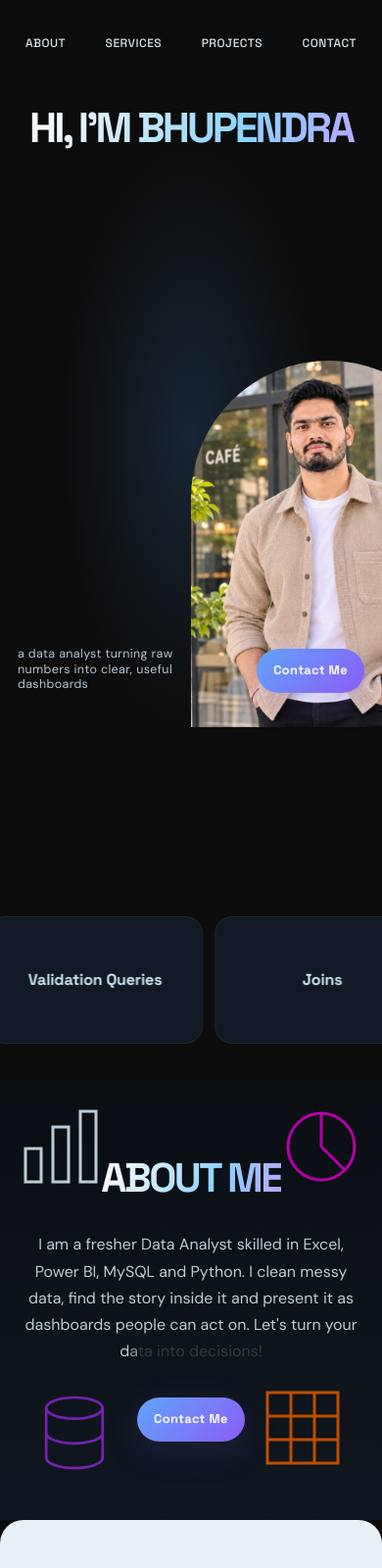
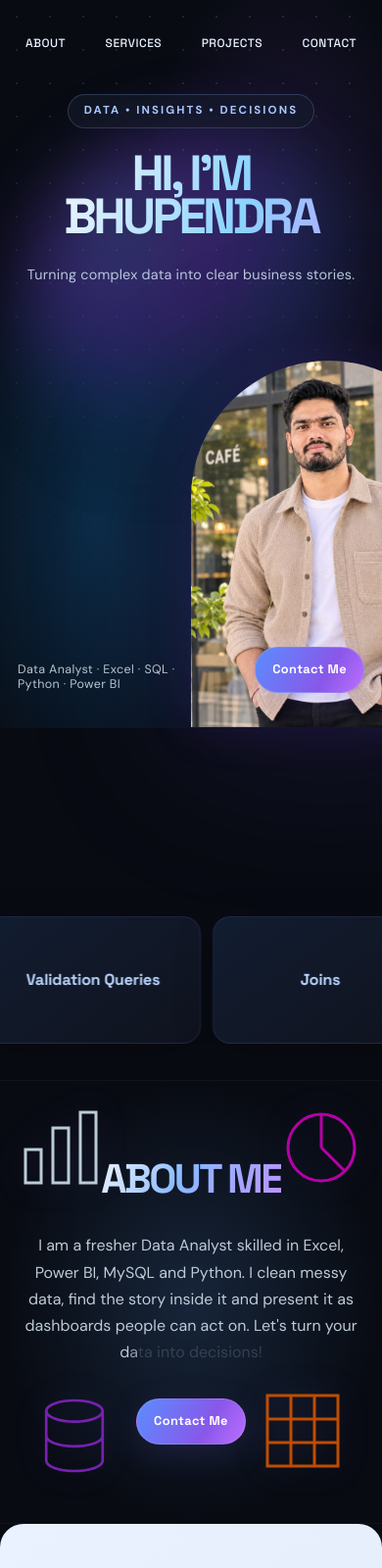
Before and after one commit to bhupendra272003/Portfolio, a plain HTML site: page index.html in a window 390 px wide. Shown: the top 1600 px of the page at 98% size. Drawn offline with Linux system fonts and the light colour scheme.

Commit message:
Redesign portfolio with gradient editorial visual direction

```diff
--- a/index.html
+++ b/index.html
@@ -89,13 +89,43 @@ footer{padding:70px 24px;background:#0d131a;color:#c3d0da;border-top:1px solid #
 @media(max-width:900px){.stack{grid-template-columns:1fr;max-width:760px}.hero{min-height:600px}}
 @media(max-width:640px){.hero{min-height:650px;height:88svh;padding:0 18px}nav{font-size:.75rem;gap:2px}nav a{padding:7px 8px}.hero h1{white-space:normal;font-size:clamp(2.2rem,11vw,4rem);margin-top:50px}.portrait{width:72vw;max-width:330px}.bar{align-items:flex-end;gap:12px}.bar p{max-width:48%;font-size:.78rem}.cbtn{padding:12px 17px}.tile{width:220px;height:130px;font-size:1rem}.mq{padding:50px 0 25px}.about{min-height:auto;padding:80px 22px}.dec{opacity:.25}.svc,.pj{border-radius:24px 24px 0 0}.it{gap:15px}.it h3{font-size:1.1rem}.it p{font-size:.9rem}.pj{padding:65px 14px}.card{padding:16px;border-radius:20px}.top{align-items:flex-start}.top .num{font-size:2rem}.nm{font-size:1rem}.lbtn{padding:8px 12px}.chips{gap:5px}.chips span{font-size:.68rem;padding:3px 8px}.imgs{gap:7px}.c1{gap:7px;width:42%}.a{height:100px}.b{height:125px}.c{height:232px}}
 @media(prefers-reduced-motion:reduce){html{scroll-behavior:auto}.card:hover{transform:none!important}}
+
+/* Gradient editorial-inspired portfolio refresh */
+body{background:#080b12;color:#eaf2ff}
+main{background:#080b12}
+.hero{isolation:isolate;position:relative;background:radial-gradient(ellipse at 75% 30%,#35215c88 0,transparent 36%),radial-gradient(ellipse at 25% 72%,#0e477488 0,transparent 42%),#080b12}
+.hero:before{content:"";position:absolute;z-index:-1;width:min(58vw,760px);aspect-ratio:1;left:50%;top:42%;transform:translate(-50%,-50%);border-radius:50%;background:radial-gradient(circle at 30% 30%,#6c8bff 0,#7b3ce2 26%,#143f72 52%,transparent 72%);filter:blur(45px);opacity:.36;animation:orbPulse 9s ease-in-out infinite alternate}
+.hero:after{content:"";position:absolute;z-index:-1;inset:0;opacity:.14;background-image:radial-gradient(#a7c8ff 1px,transparent 1px);background-size:34px 34px;mask-image:linear-gradient(to bottom,black,transparent 90%)}
+@keyframes orbPulse{from{transform:translate(-52%,-48%) scale(.92)}to{transform:translate(-48%,-52%) scale(1.08)}}
+.hero-copy{position:relative;z-index:5;margin-top:clamp(38px,7vh,80px);text-align:center}
+.eyebrow{display:inline-block;border:1px solid #9eb5ff38;background:#151b2b99;border-radius:999px;padding:7px 16px;color:#a9c8ff;font-size:.72rem;font-weight:700;letter-spacing:.18em}
+.hero h1{margin-top:24px;white-space:normal;text-align:center;font-size:clamp(3.4rem,10.4vw,10rem);line-height:.88}
+.hero-sub{margin:20px auto 0;color:#bac7db;font-size:clamp(.9rem,1.5vw,1.15rem);letter-spacing:.015em}
+.portrait{filter:drop-shadow(0 22px 80px #6744ca2b)}
+.mono{background:linear-gradient(145deg,#1c2740,#12182a);border-color:#9cbaff33;box-shadow:0 0 50px #8354ff20}
+.cbtn{background:linear-gradient(120deg,#5b8dff,#8957e9 65%,#bc70ff);border:1px solid #ffffff22}
+.mq{position:relative}.row .tile{background:linear-gradient(145deg,#121d31,#10131e)!important;border-color:#829fff20;color:#bcd7ff;box-shadow:0 10px 40px #0003}
+.about{background:radial-gradient(ellipse at 50% 50%,#17253a,#080b12 70%);border-block:1px solid #ffffff08}
+.about .h2{background:linear-gradient(120deg,#eff5ff,#89b9ff 45%,#bd94ff);background-clip:text}
+.dec svg{filter:drop-shadow(0 0 16px #7e77ff30)}
+.svc{background:linear-gradient(140deg,#eaf2ff,#dce5f4);color:#121a28}
+.svc .h2{color:#121a28}
+.it{border-color:#17253a18}.num{color:#617a9a}
+.pj{background:radial-gradient(ellipse at 20% 0%,#172139,#080b12 55%);border-top:1px solid #ffffff08}
+.card{background:linear-gradient(145deg,#141d2d,#0d121d);border-color:#263a56;box-shadow:0 18px 70px #0002}
+.card:hover{border-color:#779cff;box-shadow:0 20px 80px #617cff15}
+.chips span{background:#172337;border-color:#304560;color:#c5d8f2}
+.ph{background:linear-gradient(145deg,#1d3451,#151c2d);outline:1px solid #ffffff08}
+footer{background:radial-gradient(ellipse at 50% 0%,#17213a,#080b12 70%);border-color:#26344a}
+@media(max-width:640px){.hero-copy{margin-top:35px}.hero h1{font-size:clamp(3rem,13vw,5rem)}.hero:before{width:88vw;filter:blur(32px)}}
+@media(prefers-reduced-motion:reduce){.hero:before{animation:none}}
 </style></head><body><main>
 
 <section class="hero" id="top">
 <nav class="fi" style="--y:-20px"><a href="#about">About</a><a href="#services">Services</a><a href="#projects">Projects</a><a href="#contact">Contact</a></nav>
-<div class="fi" style="--y:40px;--d:.15s;overflow:hidden"><h1 class="hh">Hi, i&apos;m bhupendra</h1></div>
+<div class="hero-copy fi" style="--y:40px;--d:.15s;overflow:hidden"><span class="eyebrow">DATA • INSIGHTS • DECISIONS</span><h1 class="hh">Hi, i&apos;m<br>Bhupendra</h1><p class="hero-sub">Turning complex data into clear business stories.</p></div>
 <div class="portrait fi" style="--d:.6s"><div id="mag"><div class="mono hh">BD</div><img src="photo.jpg" alt="Bhupendra Singh Deora" onerror="this.remove()"></div></div>
-<div class="bar"><p class="fi" style="--d:.35s;--y:20px">a data analyst turning raw numbers into clear, useful dashboards</p>
+<div class="bar"><p class="fi" style="--d:.35s;--y:20px">Data Analyst · Excel · SQL · Python · Power BI</p>
 <a class="cbtn fi" style="--d:.5s;--y:20px" href="#contact">Contact Me</a></div>
 </section>
 
```
